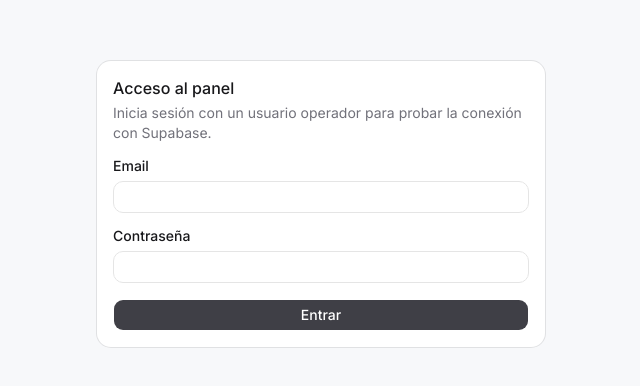
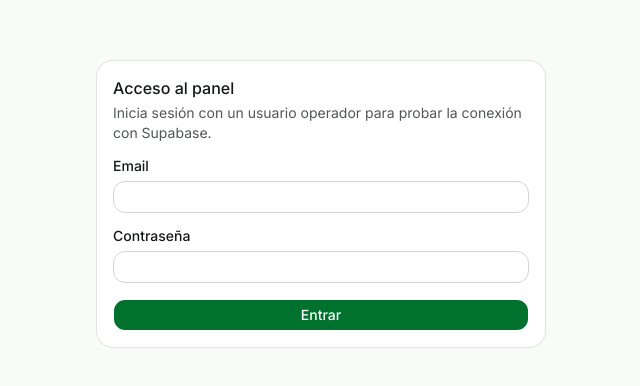
Before and after one commit to DevPyGabriel/Admin-Dashboard, a React (Vite) app: page /login in a window 1280 px wide. Shown: the part 196-582 px from the top of the page, without its empty margins (319-959 px from the left). Built offline with nearby package versions, Linux system fonts and the light colour scheme; no server answers.

Commit message:
feat: enhance design system and UI components with new styles and accessibility improvements

```diff
--- a/src/components/ui/badge.tsx
+++ b/src/components/ui/badge.tsx
@@ -4,11 +4,11 @@ import { cn } from 'cn'
 import { Slot } from 'radix-ui'
 
 const badgeVariants = cva(
-  'group/badge inline-flex h-5 w-fit shrink-0 items-center justify-center gap-1 overflow-hidden rounded-4xl border border-transparent px-2 py-0.5 text-xs font-medium whitespace-nowrap transition-all focus-visible:border-ring focus-visible:ring-[3px] focus-visible:ring-ring/50 has-data-[icon=inline-end]:pr-1.5 has-data-[icon=inline-start]:pl-1.5 aria-invalid:border-destructive aria-invalid:ring-destructive/20 dark:aria-invalid:ring-destructive/40 [&>svg]:pointer-events-none [&>svg]:size-3!',
+  'group/badge inline-flex h-5 w-fit shrink-0 items-center justify-center gap-1 overflow-hidden rounded-4xl border border-transparent px-2 py-0.5 text-xs font-medium whitespace-nowrap transition-all focus-visible:border-ring focus-visible:ring-[3px] focus-visible:ring-ring has-data-[icon=inline-end]:pr-1.5 has-data-[icon=inline-start]:pl-1.5 aria-invalid:border-destructive aria-invalid:ring-destructive/20 dark:aria-invalid:ring-destructive/40 [&>svg]:pointer-events-none [&>svg]:size-3!',
   {
     variants: {
       variant: {
-        default: 'bg-primary text-primary-foreground [a]:hover:bg-primary/80',
+        default: 'bg-primary text-primary-foreground [a]:hover:bg-primary-hover',
         secondary: 'bg-secondary text-secondary-foreground [a]:hover:bg-secondary/80',
         destructive:
           'bg-destructive/10 text-destructive focus-visible:ring-destructive/20 dark:bg-destructive/20 dark:focus-visible:ring-destructive/40 [a]:hover:bg-destructive/20',
--- a/src/components/ui/button.tsx
+++ b/src/components/ui/button.tsx
@@ -4,11 +4,11 @@ import { cn } from '@/lib/utils/cn'
 import { Slot } from 'radix-ui'
 
 const buttonVariants = cva(
-  "group/button inline-flex shrink-0 items-center justify-center rounded-lg border border-transparent bg-clip-padding text-sm font-medium whitespace-nowrap transition-all outline-none select-none focus-visible:border-ring focus-visible:ring-3 focus-visible:ring-ring/50 active:not-aria-[haspopup]:translate-y-px disabled:pointer-events-none disabled:opacity-50 aria-invalid:border-destructive aria-invalid:ring-3 aria-invalid:ring-destructive/20 dark:aria-invalid:border-destructive/50 dark:aria-invalid:ring-destructive/40 [&_svg]:pointer-events-none [&_svg]:shrink-0 [&_svg:not([class*='size-'])]:size-4",
+  "group/button inline-flex shrink-0 items-center justify-center rounded-lg border border-transparent bg-clip-padding text-sm font-medium whitespace-nowrap transition-all outline-none select-none focus-visible:border-ring focus-visible:ring-3 focus-visible:ring-ring active:not-aria-[haspopup]:translate-y-px disabled:pointer-events-none disabled:opacity-50 aria-invalid:border-destructive aria-invalid:ring-3 aria-invalid:ring-destructive/20 dark:aria-invalid:border-destructive/50 dark:aria-invalid:ring-destructive/40 [&_svg]:pointer-events-none [&_svg]:shrink-0 [&_svg:not([class*='size-'])]:size-4",
   {
     variants: {
       variant: {
-        default: 'bg-primary text-primary-foreground hover:bg-primary/80',
+        default: 'bg-primary text-primary-foreground hover:bg-primary-hover',
         outline:
           'border-border bg-background hover:bg-muted hover:text-foreground aria-expanded:bg-muted aria-expanded:text-foreground dark:border-input dark:bg-input/30 dark:hover:bg-input/50',
         secondary:
@@ -16,7 +16,7 @@ const buttonVariants = cva(
         ghost:
           'hover:bg-muted hover:text-foreground aria-expanded:bg-muted aria-expanded:text-foreground dark:hover:bg-muted/50',
         destructive:
-          'bg-destructive/10 text-destructive hover:bg-destructive/20 focus-visible:border-destructive/40 focus-visible:ring-destructive/20 dark:bg-destructive/20 dark:hover:bg-destructive/30 dark:focus-visible:ring-destructive/40',
+          'bg-danger-soft text-danger-soft-foreground hover:bg-danger hover:text-white focus-visible:border-danger focus-visible:ring-danger dark:hover:bg-danger-soft dark:hover:text-danger-soft-foreground',
         link: 'text-primary underline-offset-4 hover:underline',
       },
       size: {
--- a/src/components/ui/input.tsx
+++ b/src/components/ui/input.tsx
@@ -7,7 +7,7 @@ function Input({ className, type, ...props }: React.ComponentProps<'input'>) {
       type={type}
       data-slot="input"
       className={cn(
-        'border-input file:text-foreground placeholder:text-muted-foreground focus-visible:border-ring focus-visible:ring-ring/50 disabled:bg-input/50 aria-invalid:border-destructive aria-invalid:ring-destructive/20 dark:bg-input/30 dark:disabled:bg-input/80 dark:aria-invalid:border-destructive/50 dark:aria-invalid:ring-destructive/40 h-8 w-full min-w-0 rounded-lg border bg-transparent px-2.5 py-1 text-base transition-colors outline-none file:inline-flex file:h-6 file:border-0 file:bg-transparent file:text-sm file:font-medium focus-visible:ring-3 disabled:pointer-events-none disabled:cursor-not-allowed disabled:opacity-50 aria-invalid:ring-3 md:text-sm',
+        'border-input file:text-foreground placeholder:text-muted-foreground focus-visible:border-ring focus-visible:ring-ring disabled:bg-input/50 aria-invalid:border-destructive aria-invalid:ring-destructive/20 dark:bg-input/30 dark:disabled:bg-input/80 dark:aria-invalid:border-destructive/50 dark:aria-invalid:ring-destructive/40 h-8 w-full min-w-0 rounded-lg border bg-transparent px-2.5 py-1 text-base transition-colors outline-none file:inline-flex file:h-6 file:border-0 file:bg-transparent file:text-sm file:font-medium focus-visible:ring-3 disabled:pointer-events-none disabled:cursor-not-allowed disabled:opacity-50 aria-invalid:ring-3 md:text-sm',
         className,
       )}
       {...props}
--- a/src/styles/index.css
+++ b/src/styles/index.css
@@ -5,78 +5,223 @@
 @custom-variant dark (&:is(.dark *));
 
 /*
- * Design tokens live in :root so the whole application can be re-themed
- * without touching component code. shadcn/ui variables are mapped to the same
- * neutral palette through @theme inline below.
+ * NovaDrive design tokens.
+ *
+ * Primitive ramps live in :root. Semantic roles are mapped from those ramps,
+ * then exposed to Tailwind/shadcn through @theme inline. Components should only
+ * consume semantic roles (--primary, --surface, --text-secondary, ...), never a
+ * raw ramp value. Re-theme by remapping roles, not by editing components.
  */
 :root {
-  --app-background: #f7f8fa;
-  --surface: #ffffff;
-  --surface-muted: #f1f2f4;
-  --text-primary: #18181b;
-  --text-secondary: #71717a;
-  --border: oklch(0.922 0 0);
-  --accent-primary: #3f3f46;
-  --accent-primary-ring: rgb(63 63 70 / 0.18);
-  --accent-primary-foreground: #ffffff;
-  --success: #15803d;
-  --warning: #b45309;
-  --danger: #b91c1c;
-
   color-scheme: light;
 
+  /* Neutral ramp: near-black, cool-neutral grays and white. */
+  --neutral-0: #ffffff;
+  --neutral-50: oklch(0.985 0.003 150);
+  --neutral-100: oklch(0.967 0.004 150);
+  --neutral-200: oklch(0.927 0.005 150);
+  --neutral-300: oklch(0.869 0.006 150);
+  --neutral-400: oklch(0.708 0.008 150);
+  --neutral-500: oklch(0.556 0.01 150);
+  --neutral-600: oklch(0.452 0.011 150);
+  --neutral-700: oklch(0.372 0.012 150);
+  --neutral-800: oklch(0.268 0.012 150);
+  --neutral-900: oklch(0.208 0.012 150);
+  --neutral-950: oklch(0.145 0.01 150);
+
+  /* Brand ramp: a single, purposeful green. */
+  --brand-50: oklch(0.971 0.026 150);
+  --brand-100: oklch(0.942 0.05 150);
+  --brand-200: oklch(0.886 0.09 150);
+  --brand-300: oklch(0.806 0.135 150);
+  --brand-400: oklch(0.706 0.16 150);
+  --brand-500: oklch(0.62 0.17 150);
+  --brand-600: oklch(0.56 0.155 150);
+  --brand-700: oklch(0.48 0.14 150);
+  --brand-800: oklch(0.4 0.115 150);
+  --brand-900: oklch(0.33 0.09 150);
+  --brand-950: oklch(0.24 0.065 150);
+
+  /* Semantic surfaces and text */
+  --canvas: var(--neutral-50);
+  --surface: var(--neutral-0);
+  --surface-raised: var(--neutral-0);
+  --surface-muted: var(--neutral-100);
+  --text-primary: var(--neutral-900);
+  --text-secondary: var(--neutral-600);
+  --text-tertiary: var(--neutral-600);
+  --text-inverted: var(--neutral-0);
+  --border: var(--neutral-200);
+  --border-strong: var(--neutral-300);
+
+  /* Action: green is reserved for primary action, selection and focus. */
+  --primary: var(--brand-700);
+  --primary-hover: var(--brand-800);
+  --primary-active: var(--brand-900);
+  --primary-foreground: var(--neutral-0);
+  --primary-soft: var(--brand-50);
+  --primary-soft-foreground: var(--brand-800);
+  --primary-ring: var(--brand-700);
+
+  /* Status */
+  --success: var(--brand-700);
+  --success-soft: var(--brand-50);
+  --success-soft-foreground: var(--brand-800);
+
+  --warning: #b45309;
+  --warning-soft: #fff7ed;
+  --warning-soft-foreground: #92400e;
+
+  --danger: #b91c1c;
+  --danger-soft: #fef2f2;
+  --danger-soft-foreground: #991b1b;
+
+  --info: #1d4ed8;
+  --info-soft: #eff6ff;
+  --info-soft-foreground: #1e40af;
+
+  /* Shape, elevation and motion */
+  --radius: 0.75rem;
+  --elevation-panel: 0 1px 2px oklch(0.2 0.02 150 / 0.05), 0 8px 24px oklch(0.2 0.02 150 / 0.04);
+  --elevation-popover: 0 10px 32px oklch(0.15 0.02 150 / 0.14);
+  --shadow-focus: 0 0 0 3px color-mix(in oklch, var(--primary-ring) 28%, transparent);
+  --ease-out: cubic-bezier(0.22, 1, 0.36, 1);
+  --duration-fast: 120ms;
+  --duration-base: 180ms;
+
   /* shadcn/ui semantic variables */
-  --background: var(--app-background);
+  --background: var(--canvas);
   --foreground: var(--text-primary);
   --card: var(--surface);
   --card-foreground: var(--text-primary);
-  --popover: var(--surface);
+  --popover: var(--surface-raised);
   --popover-foreground: var(--text-primary);
-  --primary: var(--accent-primary);
-  --primary-foreground: var(--accent-primary-foreground);
   --secondary: var(--surface-muted);
   --secondary-foreground: var(--text-primary);
   --muted: var(--surface-muted);
   --muted-foreground: var(--text-secondary);
-  --accent: var(--surface-muted);
-  --accent-foreground: var(--text-primary);
+  --accent: var(--primary-soft);
+  --accent-foreground: var(--primary-soft-foreground);
   --destructive: var(--danger);
-  --input: var(--border);
-  --ring: var(--accent-primary);
+  --input: var(--border-strong);
+  --ring: var(--primary-ring);
 
-  --chart-1: oklch(0.87 0 0);
-  --chart-2: oklch(0.556 0 0);
-  --chart-3: oklch(0.439 0 0);
-  --chart-4: oklch(0.371 0 0);
-  --chart-5: oklch(0.269 0 0);
-  --radius: 0.625rem;
+  /* Data visualization: distinct lightness/chroma, not color alone. */
+  --chart-1: var(--brand-600);
+  --chart-2: #2563eb;
+  --chart-3: #b45309;
+  --chart-4: var(--neutral-500);
+  --chart-5: #7c3aed;
 
-  --sidebar: oklch(0.985 0 0);
+  --sidebar: var(--neutral-100);
   --sidebar-foreground: var(--text-primary);
-  --sidebar-primary: var(--accent-primary);
-  --sidebar-primary-foreground: var(--accent-primary-foreground);
-  --sidebar-accent: var(--surface-muted);
-  --sidebar-accent-foreground: var(--text-primary);
+  --sidebar-primary: var(--primary);
+  --sidebar-primary-foreground: var(--primary-foreground);
+  --sidebar-accent: var(--primary-soft);
+  --sidebar-accent-foreground: var(--primary-soft-foreground);
   --sidebar-border: var(--border);
-  --sidebar-ring: var(--accent-primary);
+  --sidebar-ring: var(--primary-ring);
+}
+
+.dark {
+  color-scheme: dark;
+
+  --canvas: var(--neutral-950);
+  --surface: var(--neutral-900);
+  --surface-raised: var(--neutral-800);
+  --surface-muted: var(--neutral-800);
+  --text-primary: var(--neutral-50);
+  --text-secondary: var(--neutral-300);
+  --text-tertiary: var(--neutral-400);
+  --text-inverted: var(--neutral-950);
+  --border: var(--neutral-700);
+  --border-strong: var(--neutral-600);
+
+  --primary: var(--brand-400);
+  --primary-hover: var(--brand-300);
+  --primary-active: var(--brand-200);
+  --primary-foreground: var(--neutral-950);
+  --primary-soft: oklch(0.28 0.06 150);
+  --primary-soft-foreground: var(--brand-300);
+  --primary-ring: var(--brand-400);
+
+  --success: var(--brand-400);
+  --success-soft: oklch(0.28 0.06 150);
+  --success-soft-foreground: var(--brand-300);
+
+  --warning: oklch(0.82 0.13 75);
+  --warning-soft: oklch(0.3 0.07 75);
+  --warning-soft-foreground: oklch(0.88 0.1 75);
+
+  --danger: oklch(0.76 0.15 25);
+  --danger-soft: oklch(0.3 0.09 25);
+  --danger-soft-foreground: oklch(0.88 0.1 25);
+
+  --info: oklch(0.78 0.11 250);
+  --info-soft: oklch(0.29 0.07 250);
+  --info-soft-foreground: oklch(0.87 0.09 250);
+
+  --elevation-panel: 0 1px 2px oklch(0 0 0 / 0.4), 0 10px 28px oklch(0 0 0 / 0.24);
+  --elevation-popover: 0 14px 40px oklch(0 0 0 / 0.5);
+  --shadow-focus: 0 0 0 3px color-mix(in oklch, var(--primary-ring) 38%, transparent);
+
+  --chart-1: var(--brand-400);
+  --chart-2: #60a5fa;
+  --chart-3: #fbbf24;
+  --chart-4: var(--neutral-400);
+  --chart-5: #a78bfa;
+
+  --sidebar: var(--neutral-950);
 }
 
 @theme inline {
   --font-sans: 'Inter Variable', Inter, ui-sans-serif, system-ui, sans-serif;
   --font-heading: var(--font-sans);
 
-  /* Project semantic utilities */
-  --color-canvas: var(--app-background);
+  /* Raw brand ramp, when a deliberate shade is needed. */
+  --color-brand-50: var(--brand-50);
+  --color-brand-100: var(--brand-100);
+  --color-brand-200: var(--brand-200);
+  --color-brand-300: var(--brand-300);
+  --color-brand-400: var(--brand-400);
+  --color-brand-500: var(--brand-500);
+  --color-brand-600: var(--brand-600);
+  --color-brand-700: var(--brand-700);
+  --color-brand-800: var(--brand-800);
+  --color-brand-900: var(--brand-900);
+  --color-brand-950: var(--brand-950);
+
+  /* Semantic roles: the default choice in feature code. */
+  --color-canvas: var(--canvas);
   --color-surface: var(--surface);
+  --color-surface-raised: var(--surface-raised);
   --color-surface-muted: var(--surface-muted);
   --color-foreground: var(--text-primary);
   --color-muted-foreground: var(--text-secondary);
+  --color-subtle-foreground: var(--text-tertiary);
+  --color-inverted: var(--text-inverted);
   --color-border: var(--border);
-  --color-primary: var(--accent-primary);
-  --color-primary-foreground: var(--accent-primary-foreground);
+  --color-border-strong: var(--border-strong);
+
+  --color-primary: var(--primary);
+  --color-primary-hover: var(--primary-hover);
+  --color-primary-active: var(--primary-active);
+  --color-primary-foreground: var(--primary-foreground);
+  --color-primary-soft: var(--primary-soft);
+  --color-primary-soft-foreground: var(--primary-soft-foreground);
+
   --color-success: var(--success);
+  --color-success-soft: var(--success-soft);
+  --color-success-soft-foreground: var(--success-soft-foreground);
   --color-warning: var(--warning);
+  --color-warning-soft: var(--warning-soft);
+  --color-warning-soft-foreground: var(--warning-soft-foreground);
   --color-danger: var(--danger);
+  --color-danger-soft: var(--danger-soft);
+  --color-danger-soft-foreground: var(--danger-soft-foreground);
+  --color-info: var(--info);
+  --color-info-soft: var(--info-soft);
+  --color-info-soft-foreground: var(--info-soft-foreground);
 
   /* shadcn/ui utilities */
   --color-background: var(--background);
@@ -106,13 +251,14 @@
   --color-sidebar-border: var(--sidebar-border);
   --color-sidebar-ring: var(--sidebar-ring);
 
-  --radius-sm: calc(var(--radius) * 0.6);
-  --radius-md: calc(var(--radius) * 0.8);
+  --radius-sm: 0.375rem;
+  --radius-md: 0.5rem;
   --radius-lg: var(--radius);
-  --radius-xl: calc(var(--radius) * 1.4);
-  --radius-2xl: calc(var(--radius) * 1.8);
-  --radius-3xl: calc(var(--radius) * 2.2);
-  --radius-4xl: calc(var(--radius) * 2.6);
+  --radius-xl: 1rem;
+  --radius-2xl: 1.25rem;
+
+  --shadow-panel: var(--elevation-panel);
+  --shadow-popover: var(--elevation-popover);
 }
 
 @layer base {
@@ -120,11 +266,11 @@
   ::before,
   ::after {
     border-color: var(--color-border);
-    @apply outline-ring/50;
   }
 
   html {
     font-family: var(--font-sans);
+    scrollbar-color: var(--border-strong) transparent;
   }
 
   body {
@@ -135,6 +281,36 @@
     font-family: var(--font-sans);
     -webkit-font-smoothing: antialiased;
     text-rendering: optimizeLegibility;
+    caret-color: var(--color-primary);
+  }
+
+  ::selection {
+    background-color: var(--color-primary-soft);
+    color: var(--color-primary-soft-foreground);
+  }
+
+  input::placeholder,
+  textarea::placeholder {
+    color: var(--color-subtle-foreground);
+    opacity: 1;
+  }
+
+  h1,
+  h2,
+  h3 {
+    text-wrap: balance;
+    letter-spacing: -0.02em;
+  }
+
+  @media (prefers-reduced-motion: reduce) {
+    *,
+    ::before,
+    ::after {
+      scroll-behavior: auto !important;
+      transition-duration: 0.01ms !important;
+      animation-duration: 0.01ms !important;
+      animation-iteration-count: 1 !important;
+    }
   }
 }
 
@@ -156,8 +332,8 @@
 @utility surface-panel {
   background-color: var(--color-surface);
   border: 1px solid var(--color-border);
-  border-radius: 0.75rem;
-  box-shadow: 0 1px 2px rgb(0 0 0 / 0.04);
+  border-radius: var(--radius-lg);
+  box-shadow: var(--elevation-panel);
 }
 
 @utility focus-ring {
@@ -180,8 +356,8 @@
 
 @utility interactive {
   transition-property: color, background-color, border-color, box-shadow, opacity, transform;
-  transition-timing-function: cubic-bezier(0.4, 0, 0.2, 1);
-  transition-duration: 150ms;
+  transition-timing-function: var(--ease-out);
+  transition-duration: var(--duration-fast);
 
   @media (prefers-reduced-motion: reduce) {
     transition-duration: 0ms;
@@ -191,8 +367,8 @@
 @utility control-base {
   width: 100%;
   padding: 0.5rem 0.75rem;
-  border: 1px solid var(--color-border);
-  border-radius: 0.5rem;
+  border: 1px solid var(--color-input);
+  border-radius: var(--radius-md);
   background-color: var(--color-surface);
   color: var(--color-foreground);
   font-family: inherit;
@@ -201,12 +377,12 @@
   outline: none;
 
   &::placeholder {
-    color: var(--color-muted-foreground);
+    color: var(--color-subtle-foreground);
   }
 
   &:focus-visible {
     border-color: var(--color-primary);
-    box-shadow: 0 0 0 3px var(--accent-primary-ring);
+    box-shadow: var(--shadow-focus);
   }
 
   &:disabled {
@@ -215,6 +391,11 @@
   }
 }
 
+@utility tabular-data {
+  font-variant-numeric: tabular-nums;
+  letter-spacing: -0.01em;
+}
+
 @utility content-auto {
   content-visibility: auto;
   contain-intrinsic-size: auto 32rem;
```
Also changed, not shown: src/features/clients/components/ClientsPage.tsx (+10 -2 lines), src/styles/README.md, 2 other files (tests, documents, lock files or other folders).
